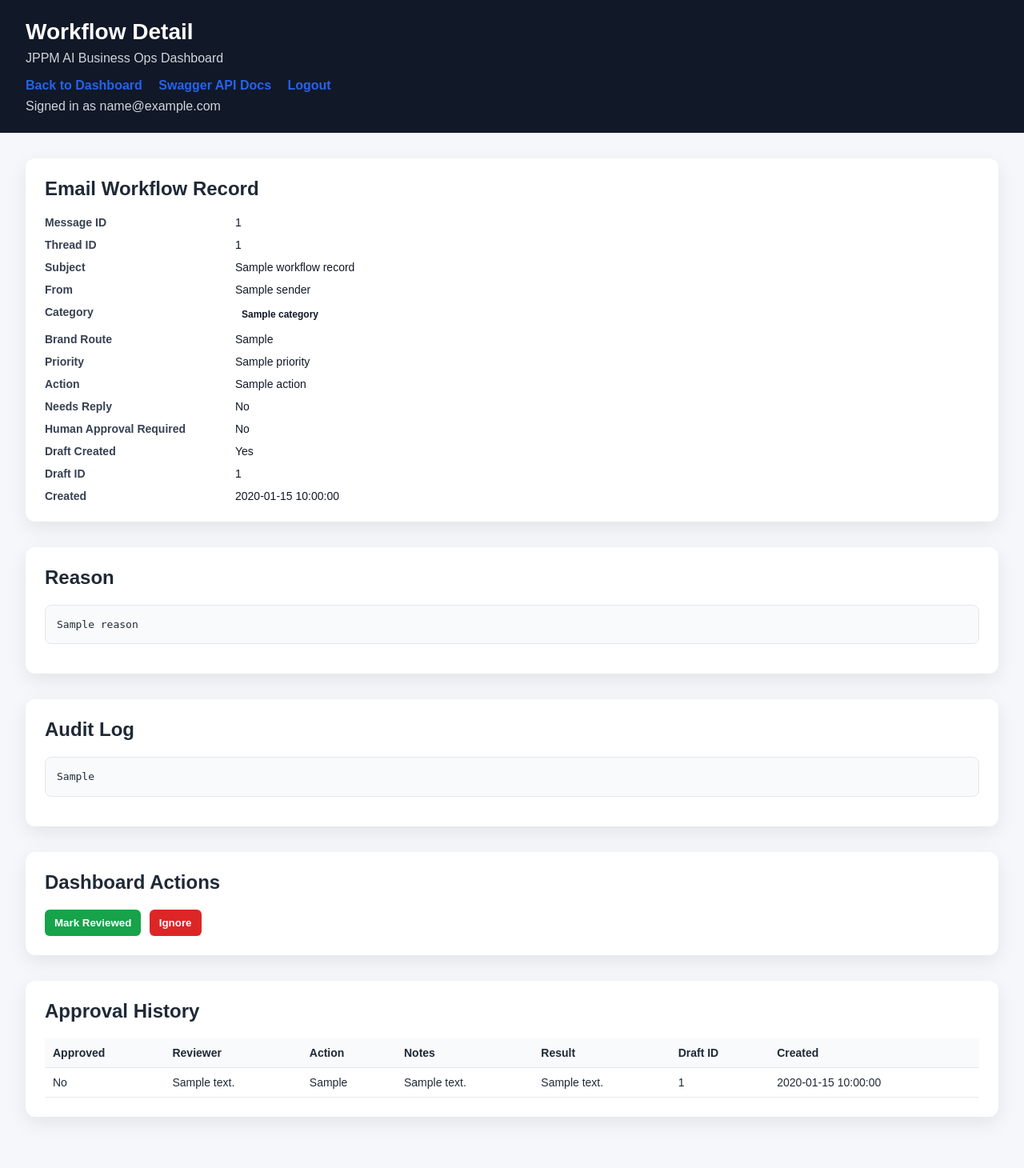
After one commit to JasonAlanJames/jppmsolutions-ai-business-ops-agent, a FastAPI app: template app/templates/workflow_detail.html in a window 1280 px wide. The commit adds this page. Shown: the whole page at 80% size. Run offline with FastAPI, Linux system fonts and the light colour scheme; the template is opened without the code that fills it: most values are stand-ins (such as "Sample title", 1, 10 or a date in 2020).

Commit message:
Add dashboard workflow detail view

```diff
--- a/app/main.py
+++ b/app/main.py
@@ -11,6 +11,7 @@ from app.db import get_db, init_db
 from app.email_ops.approval_repository import (
     approval_to_dict,
     list_approval_decisions,
+    list_approval_decisions_for_message,
     list_email_workflow_records,
     search_email_workflow_records,
     get_email_workflow_record_by_message_id,
@@ -319,6 +320,38 @@ def dashboard_reject_email(
     )
 
 
+@app.get("/dashboard/workflow/{message_id}", response_class=HTMLResponse)
+def dashboard_workflow_detail(
+    message_id: str,
+    request: Request,
+    admin: dict = Depends(require_dashboard_user),
+    db: Session = Depends(get_db),
+):
+    workflow_record = get_email_workflow_record_by_message_id(
+        db,
+        message_id=message_id,
+    )
+
+    if workflow_record is None:
+        return redirect_to_dashboard("Workflow record not found.")
+
+    approval_records = list_approval_decisions_for_message(
+        db,
+        message_id=message_id,
+        limit=50,
+    )
+
+    return templates.TemplateResponse(
+        request=request,
+        name="workflow_detail.html",
+        context={
+            "workflow_record": workflow_record,
+            "approval_records": approval_records,
+            "admin_email": admin.get("email"),
+        },
+    )
+
+
 @app.get("/login")
 async def login(request: Request):
     redirect_uri = os.getenv(
--- /dev/null
+++ b/app/templates/workflow_detail.html
@@ -0,0 +1,271 @@
+<!DOCTYPE html>
+<html lang="en">
+<head>
+    <meta charset="UTF-8">
+    <title>Workflow Detail · JPPM AI Business Ops</title>
+    <style>
+        body {
+            font-family: Arial, sans-serif;
+            background: #f5f7fb;
+            color: #1f2937;
+            margin: 0;
+            padding: 0;
+        }
+
+        header {
+            background: #111827;
+            color: white;
+            padding: 24px 32px;
+        }
+
+        header h1 {
+            margin: 0;
+            font-size: 28px;
+        }
+
+        header p {
+            margin: 8px 0 0;
+            color: #d1d5db;
+        }
+
+        main {
+            padding: 32px;
+        }
+
+        section {
+            background: white;
+            border-radius: 12px;
+            padding: 24px;
+            margin-bottom: 32px;
+            box-shadow: 0 8px 24px rgba(0,0,0,0.08);
+        }
+
+        h2 {
+            margin-top: 0;
+        }
+
+        .links {
+            margin-top: 16px;
+        }
+
+        .links a {
+            color: #2563eb;
+            margin-right: 16px;
+            text-decoration: none;
+            font-weight: 600;
+        }
+
+        .meta-grid {
+            display: grid;
+            grid-template-columns: 220px 1fr;
+            gap: 12px 18px;
+            font-size: 14px;
+        }
+
+        .label {
+            font-weight: 700;
+            color: #374151;
+        }
+
+        .value {
+            color: #111827;
+            word-break: break-word;
+        }
+
+        .badge {
+            display: inline-block;
+            padding: 4px 8px;
+            border-radius: 999px;
+            font-size: 12px;
+            font-weight: 700;
+        }
+
+        .needs_reply { background: #dbeafe; color: #1d4ed8; }
+        .human_review { background: #fef3c7; color: #92400e; }
+        .archive { background: #e5e7eb; color: #374151; }
+        .spam, .trash { background: #fee2e2; color: #b91c1c; }
+
+        pre {
+            white-space: pre-wrap;
+            background: #f9fafb;
+            border: 1px solid #e5e7eb;
+            border-radius: 8px;
+            padding: 14px;
+            line-height: 1.5;
+        }
+
+        table {
+            width: 100%;
+            border-collapse: collapse;
+            font-size: 14px;
+        }
+
+        th, td {
+            text-align: left;
+            border-bottom: 1px solid #e5e7eb;
+            padding: 10px;
+            vertical-align: top;
+        }
+
+        th {
+            background: #f9fafb;
+            font-weight: 700;
+        }
+
+        .btn {
+            color: white;
+            border: none;
+            border-radius: 6px;
+            padding: 9px 12px;
+            font-weight: 700;
+            cursor: pointer;
+            margin-right: 6px;
+        }
+
+        .btn-green { background: #16a34a; }
+        .btn-red { background: #dc2626; }
+        .btn-gray { background: #4b5563; }
+
+        .empty {
+            color: #6b7280;
+            font-style: italic;
+        }
+    </style>
+</head>
+<body>
+<header>
+    <h1>Workflow Detail</h1>
+    <p>JPPM AI Business Ops Dashboard</p>
+
+    <div class="links">
+        <a href="/dashboard">Back to Dashboard</a>
+        <a href="/docs">Swagger API Docs</a>
+        <a href="/logout">Logout</a>
+    </div>
+
+    {% if admin_email %}
+    <p>Signed in as {{ admin_email }}</p>
+    {% endif %}
+</header>
+
+<main>
+    <section>
+        <h2>Email Workflow Record</h2>
+
+        <div class="meta-grid">
+            <div class="label">Message ID</div>
+            <div class="value">{{ workflow_record.message_id }}</div>
+
+            <div class="label">Thread ID</div>
+            <div class="value">{{ workflow_record.thread_id }}</div>
+
+            <div class="label">Subject</div>
+            <div class="value">{{ workflow_record.subject }}</div>
+
+            <div class="label">From</div>
+            <div class="value">{{ workflow_record.sender }}</div>
+
+            <div class="label">Category</div>
+            <div class="value">
+                <span class="badge {{ workflow_record.category }}">
+                    {{ workflow_record.category }}
+                </span>
+            </div>
+
+            <div class="label">Brand Route</div>
+            <div class="value">{{ workflow_record.brand_route }}</div>
+
+            <div class="label">Priority</div>
+            <div class="value">{{ workflow_record.priority }}</div>
+
+            <div class="label">Action</div>
+            <div class="value">{{ workflow_record.action }}</div>
+
+            <div class="label">Needs Reply</div>
+            <div class="value">{{ "Yes" if workflow_record.needs_reply else "No" }}</div>
+
+            <div class="label">Human Approval Required</div>
+            <div class="value">{{ "Yes" if workflow_record.human_approval_required else "No" }}</div>
+
+            <div class="label">Draft Created</div>
+            <div class="value">{{ "Yes" if workflow_record.draft_created else "No" }}</div>
+
+            <div class="label">Draft ID</div>
+            <div class="value">{{ workflow_record.draft_id }}</div>
+
+            <div class="label">Created</div>
+            <div class="value">{{ workflow_record.created_at }}</div>
+        </div>
+    </section>
+
+    <section>
+        <h2>Reason</h2>
+        <pre>{{ workflow_record.reason }}</pre>
+    </section>
+
+    <section>
+        <h2>Audit Log</h2>
+        <pre>{{ workflow_record.audit_log }}</pre>
+    </section>
+
+    <section>
+        <h2>Dashboard Actions</h2>
+
+        <form method="post" action="/dashboard/approve/{{ workflow_record.message_id }}" style="display:inline;">
+            <button type="submit" class="btn btn-green">
+                {% if workflow_record.needs_reply %}
+                    Approve Draft
+                {% else %}
+                    Mark Reviewed
+                {% endif %}
+            </button>
+        </form>
+
+        <form method="post" action="/dashboard/reject/{{ workflow_record.message_id }}" style="display:inline;">
+            <button type="submit" class="btn btn-red">
+                {% if workflow_record.needs_reply %}
+                    Reject
+                {% else %}
+                    Ignore
+                {% endif %}
+            </button>
+        </form>
+    </section>
+
+    <section>
+        <h2>Approval History</h2>
+
+        {% if approval_records %}
+        <table>
+            <thead>
+                <tr>
+                    <th>Approved</th>
+                    <th>Reviewer</th>
+                    <th>Action</th>
+                    <th>Notes</th>
+                    <th>Result</th>
+                    <th>Draft ID</th>
+                    <th>Created</th>
+                </tr>
+            </thead>
+            <tbody>
+                {% for item in approval_records %}
+                <tr>
+                    <td>{{ "Yes" if item.approved else "No" }}</td>
+                    <td>{{ item.reviewer }}</td>
+                    <td>{{ item.action_taken }}</td>
+                    <td>{{ item.notes }}</td>
+                    <td>{{ item.result_message }}</td>
+                    <td>{{ item.draft_id }}</td>
+                    <td>{{ item.created_at }}</td>
+                </tr>
+                {% endfor %}
+            </tbody>
+        </table>
+        {% else %}
+        <p class="empty">No approval history exists for this message yet.</p>
+        {% endif %}
+    </section>
+</main>
+</body>
+</html>
```
Also changed, not shown: app/email_ops/approval_repository.py (+13 -0 lines), app/templates/dashboard.html (+10 -2 lines), tests/test_dashboard.py (+6 -0 lines).
